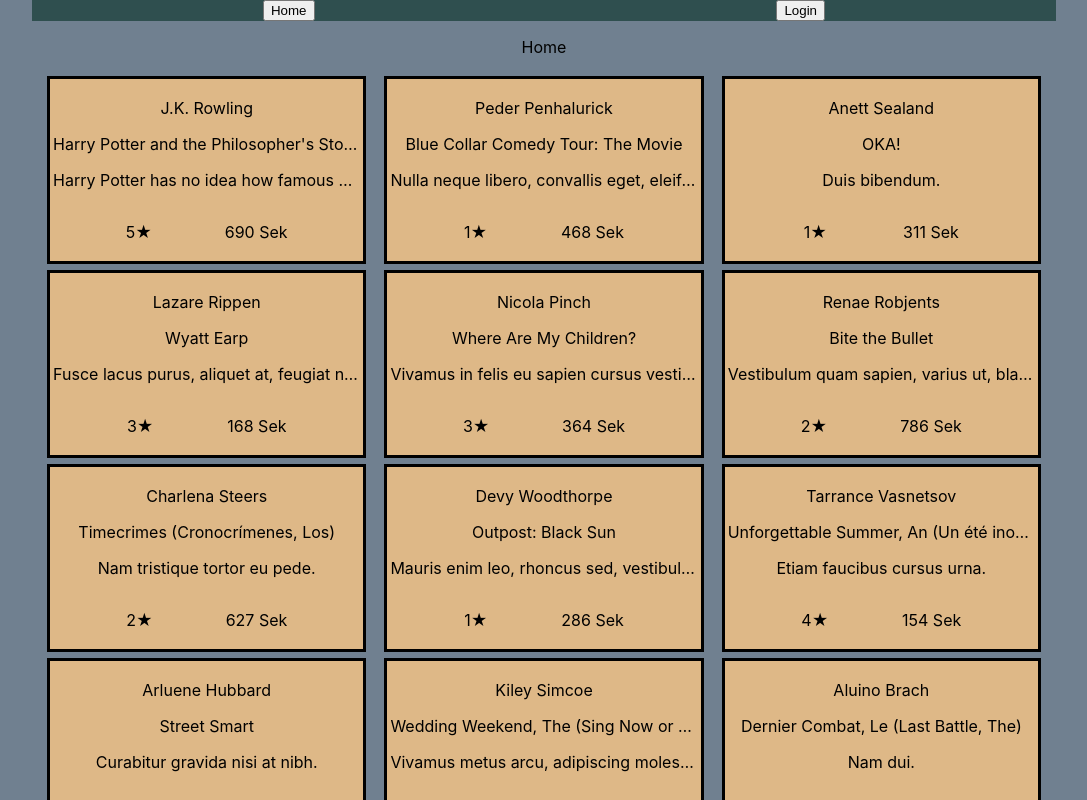
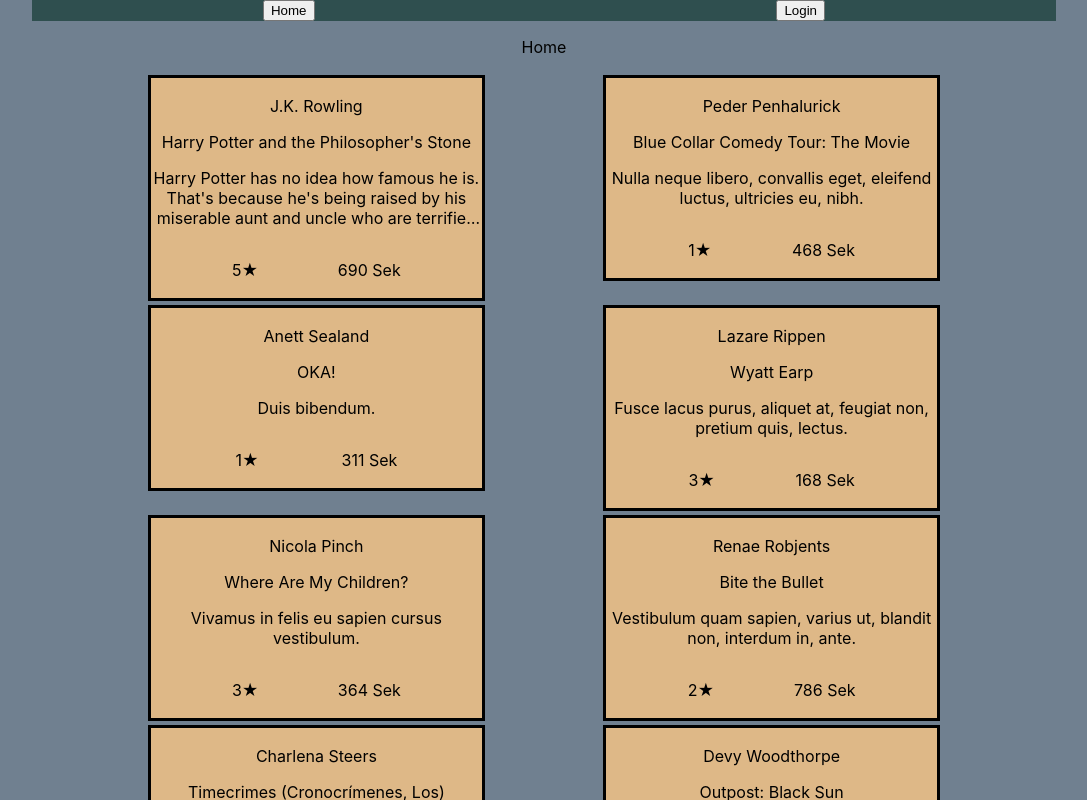
Before and after one commit to nadiasGame/power.dolphins, a React (Create React App) app: page / in a window 1280 px wide. Shown: the top 800 px of the page, without its empty margins (96-1183 px from the left). Built offline with nearby package versions, Linux system fonts and the light colour scheme.

Commit message:
#38 updated bookComponents

```diff
--- a/src/components/book.css
+++ b/src/components/book.css
@@ -1,9 +1,9 @@
 .BookWrapper {
   background-color: burlywood;
-  margin: 3px;
-  padding: 3px;
+  margin: 2px;
+  padding: 2px;
   border-style: solid;
-  width: 30%;
+  width: 32%;
   height: 30%;
 }
 
@@ -14,8 +14,9 @@
 
 
 p {
-  max-height: 4em;
-  white-space: nowrap;
+  display: -webkit-box;
+  -webkit-line-clamp: 3;
+  -webkit-box-orient: vertical;
   overflow: hidden;
   text-overflow: ellipsis;
 }
```
